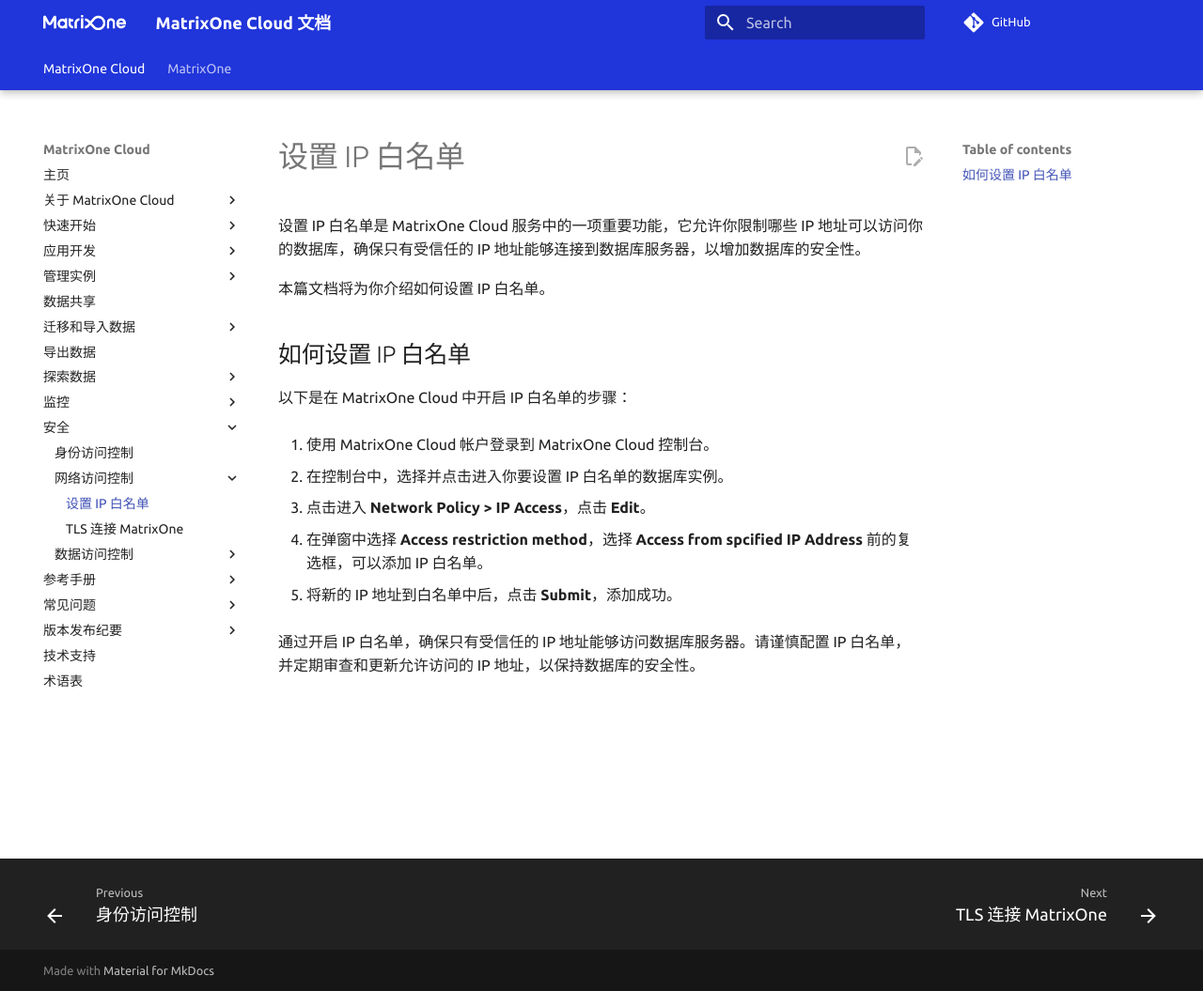
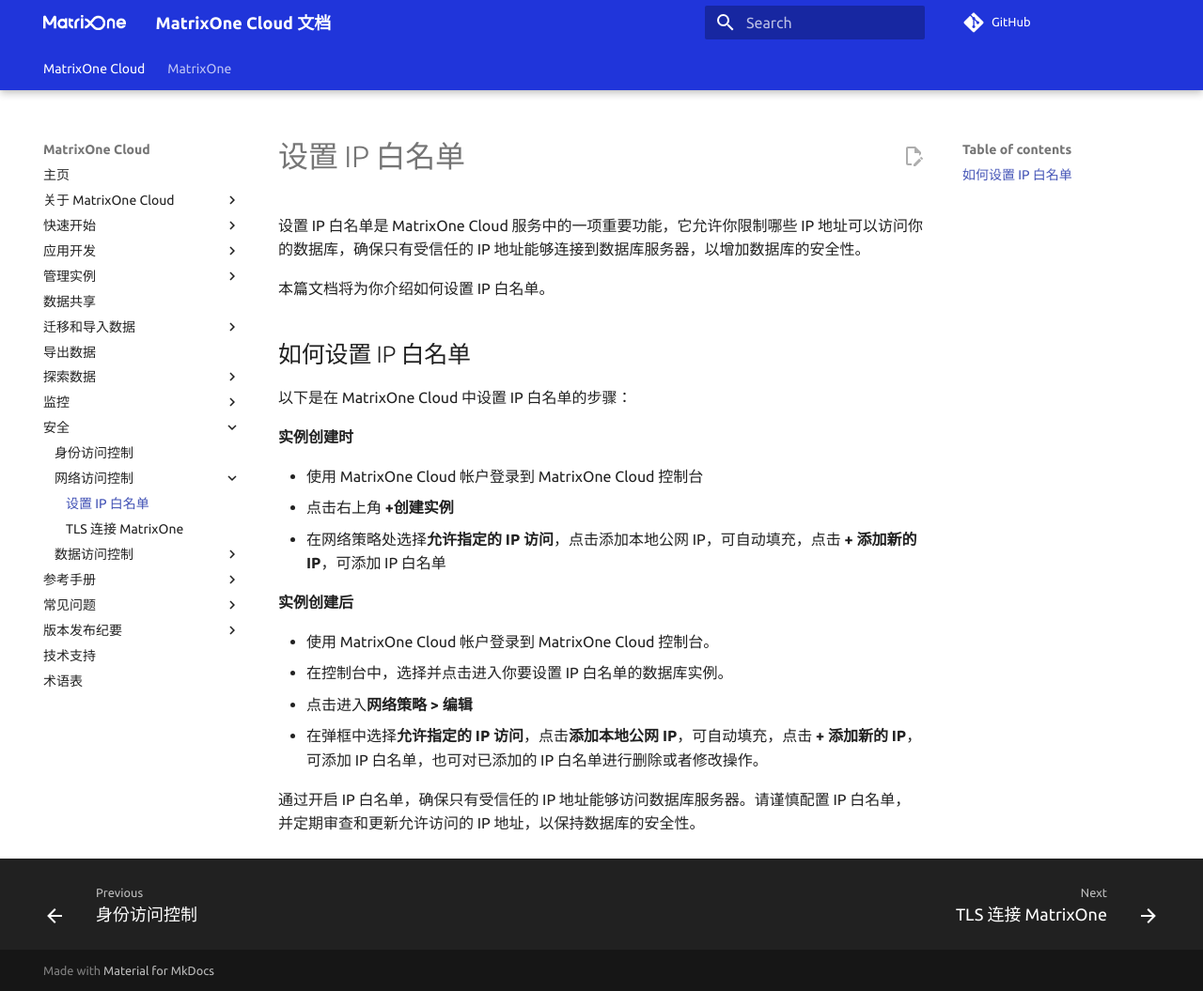
Before and after one commit to yangj1211/moc-docs, an MkDocs documentation site: the page built from docs/MatrixOne-Cloud/Security/IP-Access.md, in a window 1280 px wide and 1055 px high. Shown: the whole window at 94% size. Built offline with MkDocs 1.6.1 and Material for MkDocs 9.7.7, drawn with Linux system fonts in a browser that asks for light colours; comment, search, counter and statistics services are not loaded; the version menu is left out.

Commit message:
add network strategy

```diff
--- a/docs/MatrixOne-Cloud/Security/IP-Access.md
+++ b/docs/MatrixOne-Cloud/Security/IP-Access.md
@@ -6,16 +6,19 @@
 
 ## 如何设置 IP 白名单
 
-以下是在 MatrixOne Cloud 中开启 IP 白名单的步骤：
+以下是在 MatrixOne Cloud 中设置 IP 白名单的步骤：
 
-1. 使用 MatrixOne Cloud 帐户登录到 MatrixOne Cloud 控制台。
+**实例创建时**
 
-2. 在控制台中，选择并点击进入你要设置 IP 白名单的数据库实例。
+- 使用 MatrixOne Cloud 帐户登录到 MatrixOne Cloud 控制台
+- 点击右上角 **+创建实例**
+- 在网络策略处选择**允许指定的 IP 访问**，点击添加本地公网 IP，可自动填充，点击 **+ 添加新的 IP**，可添加 IP 白名单
 
-3. 点击进入 **Network Policy > IP Access**，点击 **Edit**。
+**实例创建后**
 
-4. 在弹窗中选择 **Access restriction method**，选择 **Access from spcified IP Address** 前的复选框，可以添加 IP 白名单。
-
-5. 将新的 IP 地址到白名单中后，点击 **Submit**，添加成功。
+- 使用 MatrixOne Cloud 帐户登录到 MatrixOne Cloud 控制台。
+- 在控制台中，选择并点击进入你要设置 IP 白名单的数据库实例。
+- 点击进入**网络策略 > 编辑**
+- 在弹框中选择**允许指定的 IP 访问**，点击**添加本地公网 IP**，可自动填充，点击 **+ 添加新的 IP**，可添加 IP 白名单，也可对已添加的 IP 白名单进行删除或者修改操作。
 
 通过开启 IP 白名单，确保只有受信任的 IP 地址能够访问数据库服务器。请谨慎配置 IP 白名单，并定期审查和更新允许访问的 IP 地址，以保持数据库的安全性。
```
Also changed, not shown: docs/MatrixOne-Cloud/Instance-Mgmt/create-instance.md (+9 -2 lines).
